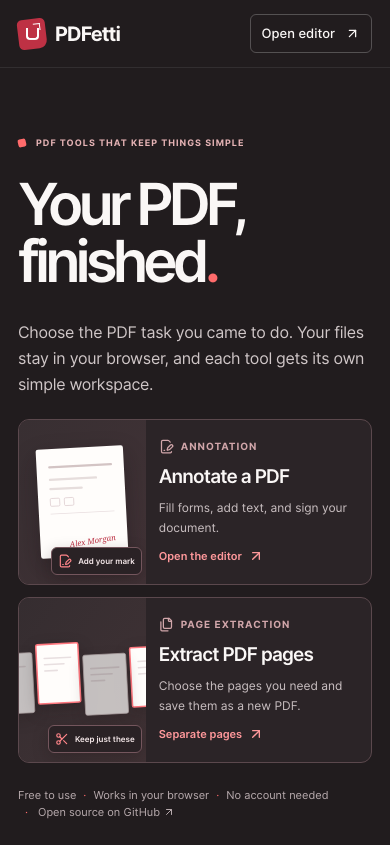
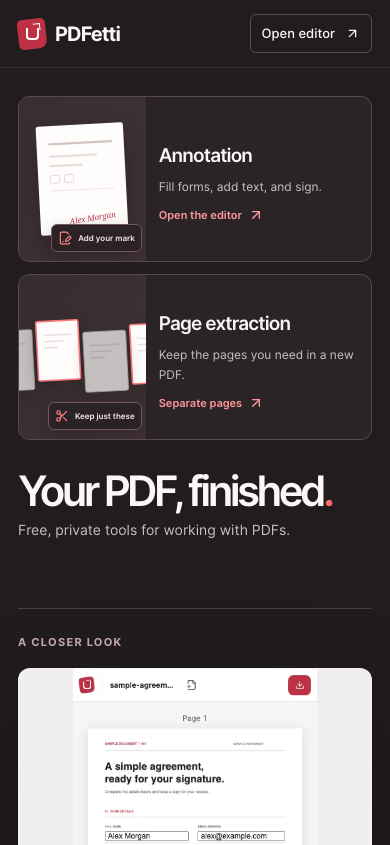
Before and after one commit to Asipita/pdfetti, a Next.js app: page / in a window 390 px wide. Shown: the top 845 px of the page. Built offline with nearby package versions, Linux system fonts and the light colour scheme; no server answers.

Commit message:
refine(home): lead hero with PDF tool cards

```diff
--- a/src/app/page.tsx
+++ b/src/app/page.tsx
@@ -4,7 +4,6 @@ import {
   ArrowRight,
   ArrowUpRight,
   FilePenLine,
-  Files,
   LockKeyhole,
   Scissors,
 } from "lucide-react";
@@ -41,7 +40,7 @@ export default function Home() {
     applicationCategory: "BusinessApplication",
     operatingSystem: "Web",
     description:
-      "Free browser-based PDF editor for filling forms, adding text and signatures, and downloading completed PDFs.",
+      "Free browser-based PDF tools for annotating documents, adding signatures, and extracting selected pages.",
   };
 
   return (
@@ -70,21 +69,7 @@ export default function Home() {
 
         <main>
           <section className="home-hero container" aria-labelledby="home-title">
-            <div className="home-eyebrow">
-              <span className="home-eyebrow-mark" aria-hidden="true" />
-              PDF TOOLS THAT KEEP THINGS SIMPLE
-            </div>
-            <h1 id="home-title">
-              Your PDF,
-              <br />
-              finished<span>.</span>
-            </h1>
-            <div className="home-hero-bottom">
-              <p className="home-hero-lead">
-                Choose the PDF task you came to do. Your files stay in your browser,
-                and each tool gets its own simple workspace.
-              </p>
-              <div className="home-tool-grid" aria-label="PDFetti features">
+            <div className="home-tool-grid" role="group" aria-label="PDFetti tools">
               <Link href="/editor/" className="home-tool-card home-tool-card--annotation">
                 <div className="home-tool-art home-tool-art--annotation" aria-hidden="true">
                   <div className="home-art-paper">
@@ -97,9 +82,8 @@ export default function Home() {
                   <span className="home-art-note"><FilePenLine size={14} /> Add your mark</span>
                 </div>
                 <div className="home-tool-card-copy">
-                    <div className="home-tool-label"><FilePenLine size={15} /> ANNOTATION</div>
-                    <h2>Annotate a PDF</h2>
-                    <p>Fill forms, add text, and sign your document.</p>
+                  <span className="home-tool-title">Annotation</span>
+                  <p>Fill forms, add text, and sign.</p>
                   <span className="home-tool-action">Open the editor <ArrowUpRight size={16} aria-hidden="true" /></span>
                 </div>
               </Link>
@@ -114,21 +98,15 @@ export default function Home() {
                   <span className="home-art-note"><Scissors size={14} /> Keep just these</span>
                 </div>
                 <div className="home-tool-card-copy">
-                    <div className="home-tool-label"><Files size={15} /> PAGE EXTRACTION</div>
-                    <h2>Extract PDF pages</h2>
-                    <p>Choose the pages you need and save them as a new PDF.</p>
+                  <span className="home-tool-title">Page extraction</span>
+                  <p>Keep the pages you need in a new PDF.</p>
                   <span className="home-tool-action">Separate pages <ArrowUpRight size={16} aria-hidden="true" /></span>
                 </div>
               </Link>
             </div>
-              <div className="home-hero-notes">
-                <span>Free to use</span>
-                <span>Works in your browser</span>
-                <span>No account needed</span>
-                <a href={repositoryUrl} target="_blank" rel="noopener noreferrer">
-                  Open source on GitHub <ArrowUpRight size={12} aria-hidden="true" />
-                </a>
-              </div>
+            <div className="home-hero-heading">
+              <h1 id="home-title">Your PDF, finished<span>.</span></h1>
+              <p>Free, private tools for working with PDFs.</p>
             </div>
           </section>
 
--- a/src/styles/marketing.css
+++ b/src/styles/marketing.css
@@ -58,11 +58,10 @@
 }
 
 .home-hero {
-  padding-top: 96px;
-  padding-bottom: 94px;
+  padding-top: 38px;
+  padding-bottom: 82px;
 }
 
-.home-eyebrow,
 .home-kicker,
 .home-product-label > span:first-child,
 .home-product-caption > span {
@@ -71,27 +70,12 @@
   letter-spacing: 0.115em;
 }
 
-.home-eyebrow {
-  color: #e5b3b5;
-  display: flex;
-  align-items: center;
-  gap: 10px;
-}
-
-.home-eyebrow-mark {
-  width: 8px;
-  height: 8px;
-  background: #ff6b6b;
-  transform: rotate(-13deg);
-  border-radius: 2px;
-}
-
 .home-hero h1 {
-  font-size: clamp(78px, 9.2vw, 142px);
+  font-size: clamp(48px, 6vw, 82px);
   line-height: 0.99;
   letter-spacing: -0.085em;
   font-weight: 600;
-  margin: 33px 0 47px;
+  margin: 38px 0 7px;
   max-width: 1120px;
 }
 
@@ -100,17 +84,11 @@
   color: #ff6b6b;
 }
 
-.home-hero-bottom {
-  display: block;
-}
-
-.home-hero-lead {
-  color: #d0c7c8;
-  max-width: 620px;
-  font-size: 19px;
+.home-hero-heading p {
+  margin: 0;
+  color: #c8bfc1;
+  font-size: 14px;
   line-height: 1.6;
-  letter-spacing: -0.018em;
-  margin: 0 0 28px;
 }
 
 .home-tool-grid {
@@ -287,17 +265,8 @@
   padding: 19px 21px 20px;
 }
 
-.home-tool-label {
-  display: flex;
-  align-items: center;
-  gap: 7px;
-  color: #d1a6aa;
-  font-size: 10px;
-  font-weight: 700;
-  letter-spacing: 0.1em;
-}
-
-.home-tool-card-copy h2 {
+.home-tool-title {
+  display: block;
   margin: 13px 0 7px;
   font-size: 23px;
   font-weight: 600;
@@ -306,7 +275,6 @@
 
 .home-tool-card-copy p {
   max-width: 390px;
-  min-height: 44px;
   margin: 0;
   color: #c9bfc1;
   font-size: 13px;
@@ -325,35 +293,6 @@
 
 .home-tool-card:hover .home-tool-action {
   color: #ffb1b3;
-}
-
-.home-hero-notes {
-  display: flex;
-  gap: 0;
-  flex-wrap: wrap;
-  margin-top: 40px;
-}
-
-.home-hero-notes > * {
-  font-size: 12px;
-  color: #b7aaad;
-}
-
-.home-hero-notes > * + *::before {
-  content: "·";
-  margin: 0 14px;
-  color: #ff6b6b;
-}
-
-.home-hero-notes a {
-  display: inline-flex;
-  align-items: center;
-  gap: 3px;
-  text-decoration: none;
-}
-
-.home-hero-notes a:hover {
-  color: #ff8b8b;
 }
 
 .home-product {
@@ -750,7 +689,7 @@
 
 @media (max-width: 900px) {
   .home-hero {
-    padding-top: 80px;
+    padding-top: 34px;
     padding-bottom: 72px;
   }
 
@@ -791,18 +730,13 @@
   }
 
   .home-hero {
-    padding-top: 68px;
+    padding-top: 28px;
     padding-bottom: 67px;
   }
 
   .home-hero h1 {
-    font-size: clamp(62px, 12vw, 90px);
-    margin: 26px 0 30px;
-  }
-
-  .home-hero-lead {
-    font-size: 16px;
-    margin-bottom: 22px;
+    font-size: clamp(42px, 10vw, 60px);
+    margin-top: 30px;
   }
 
   .home-tool-grid {
@@ -837,22 +771,17 @@
     font-size: 8px;
   }
 
-  .home-hero-notes {
-    margin-top: 24px;
-  }
-
   .home-tool-card-copy {
     align-self: center;
     padding: 15px 13px;
   }
 
-  .home-tool-card-copy h2 {
+  .home-tool-title {
     margin-top: 9px;
     font-size: 19px;
   }
 
   .home-tool-card-copy p {
-    min-height: 0;
     font-size: 12px;
   }
 
@@ -918,22 +847,6 @@
 }
 
 @media (max-width: 500px) {
-  .home-eyebrow {
-    font-size: 9px;
-  }
-
-  .home-hero h1 {
-    font-size: clamp(58px, 14.5vw, 73px);
-  }
-
-  .home-hero-notes > * {
-    font-size: 11px;
-  }
-
-  .home-hero-notes > * + *::before {
-    margin: 0 7px;
-  }
-
   .home-product-label > span:last-child {
     display: none;
   }
```
Lines whose indentation alone changed are shown as unchanged.
